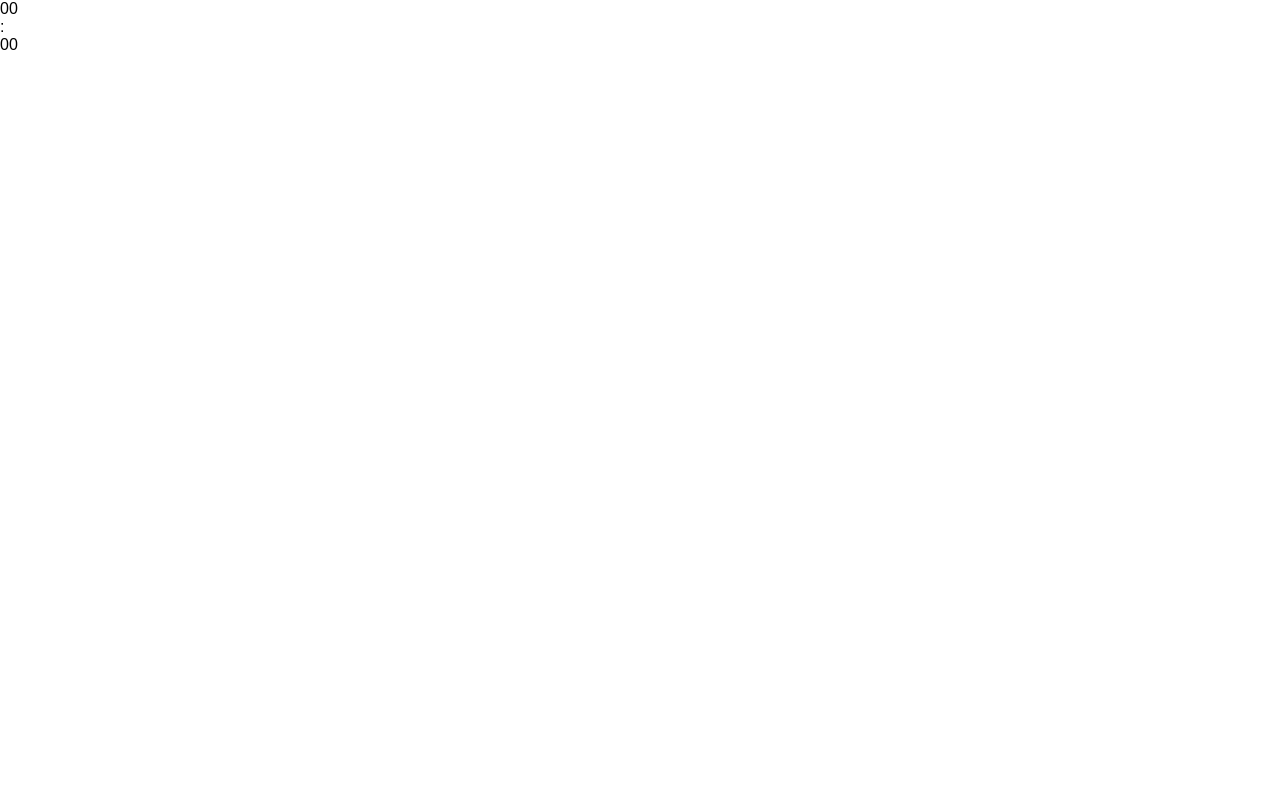
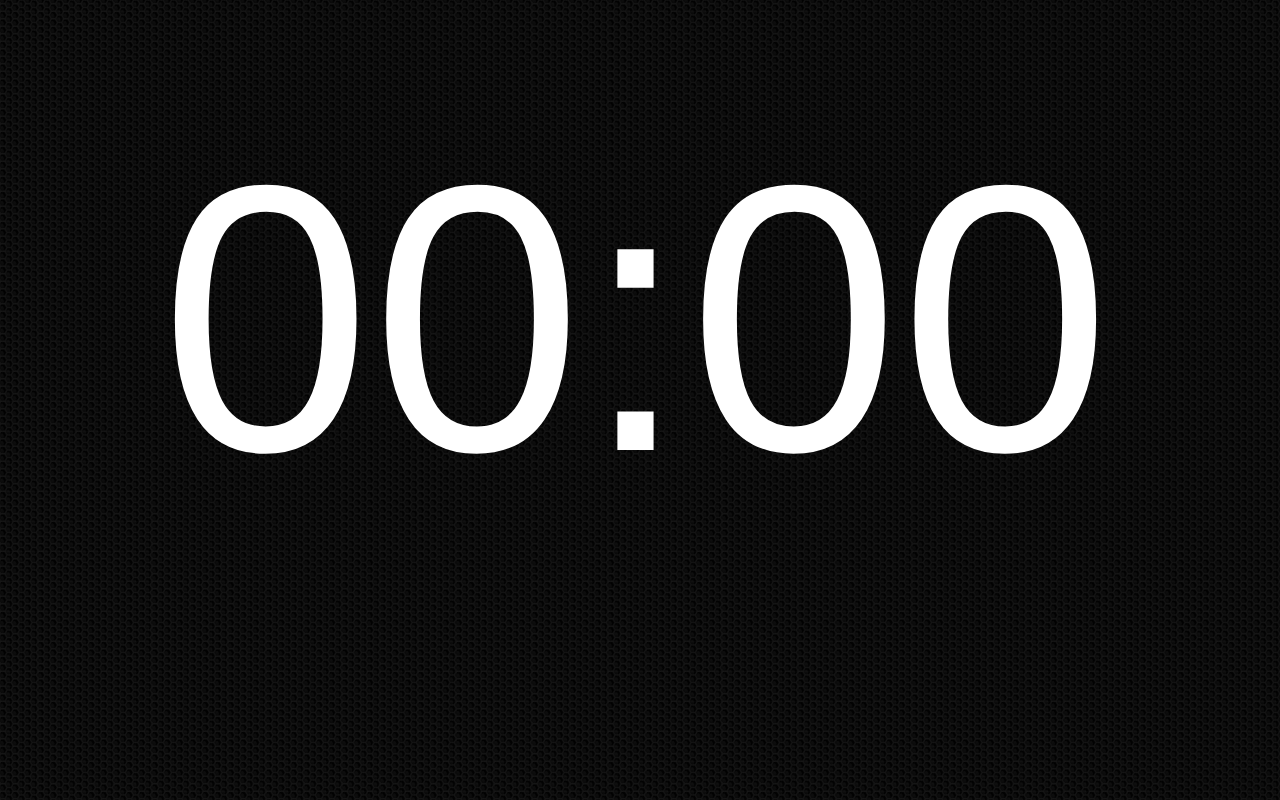
Before and after one commit to claw68/timer, a plain HTML site: page index.html in a window 1280 px wide. Drawn offline with Linux system fonts and the light colour scheme.

Commit message:
Add basic style

```diff
--- a/includes/css/style.css
+++ b/includes/css/style.css
@@ -7,3 +7,31 @@
     line-height: 0;
     visibility: hidden;
 }
+
+body {
+	background: url("../images/bg.jpg") repeat scroll 0 0 #000000;
+}
+
+.wrapper {
+	width: 960px;
+	margin: 0 auto;
+	position: relative;
+}
+
+#timer {
+	font-size: 380px;
+	padding-top: 100px;
+	color: #FFFFFF;
+}
+
+#minute {
+	float: left;
+}
+
+#separator {
+	float: left;
+}
+
+#second {
+	float: left;
+}
```
Also changed, not shown: includes/images/bg.jpg (added).
